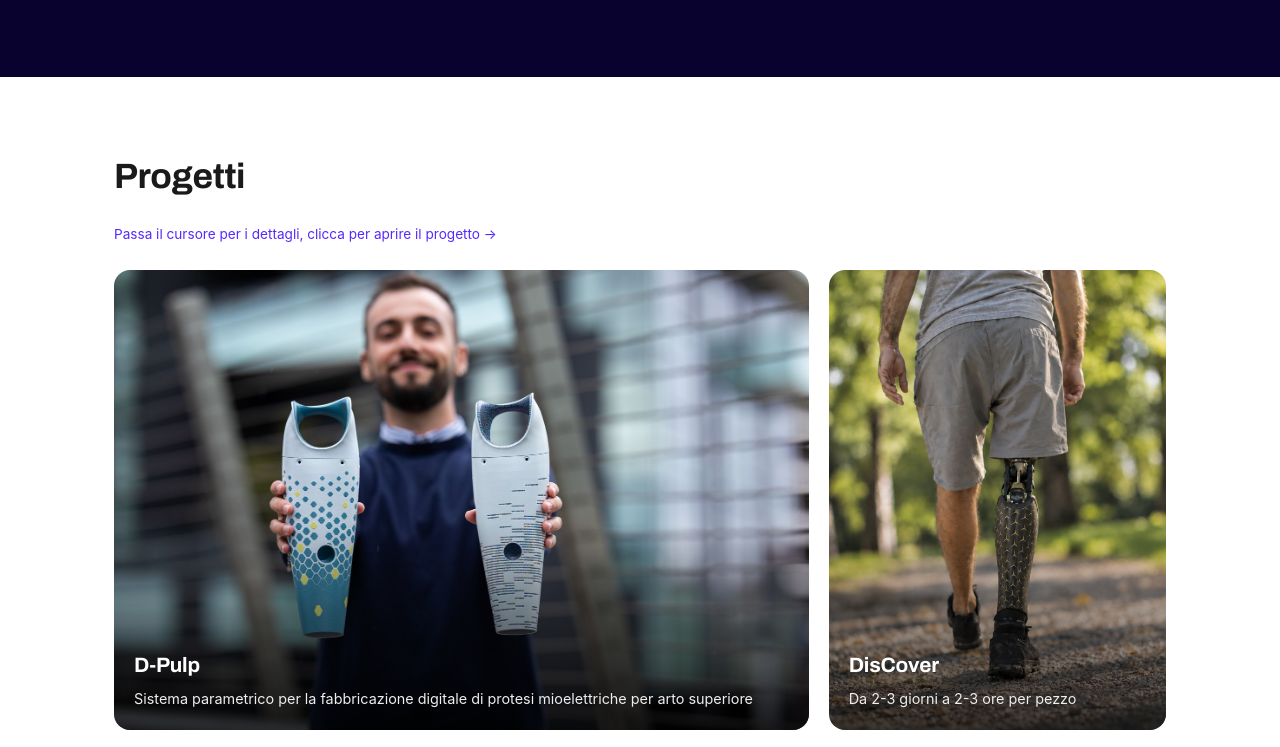
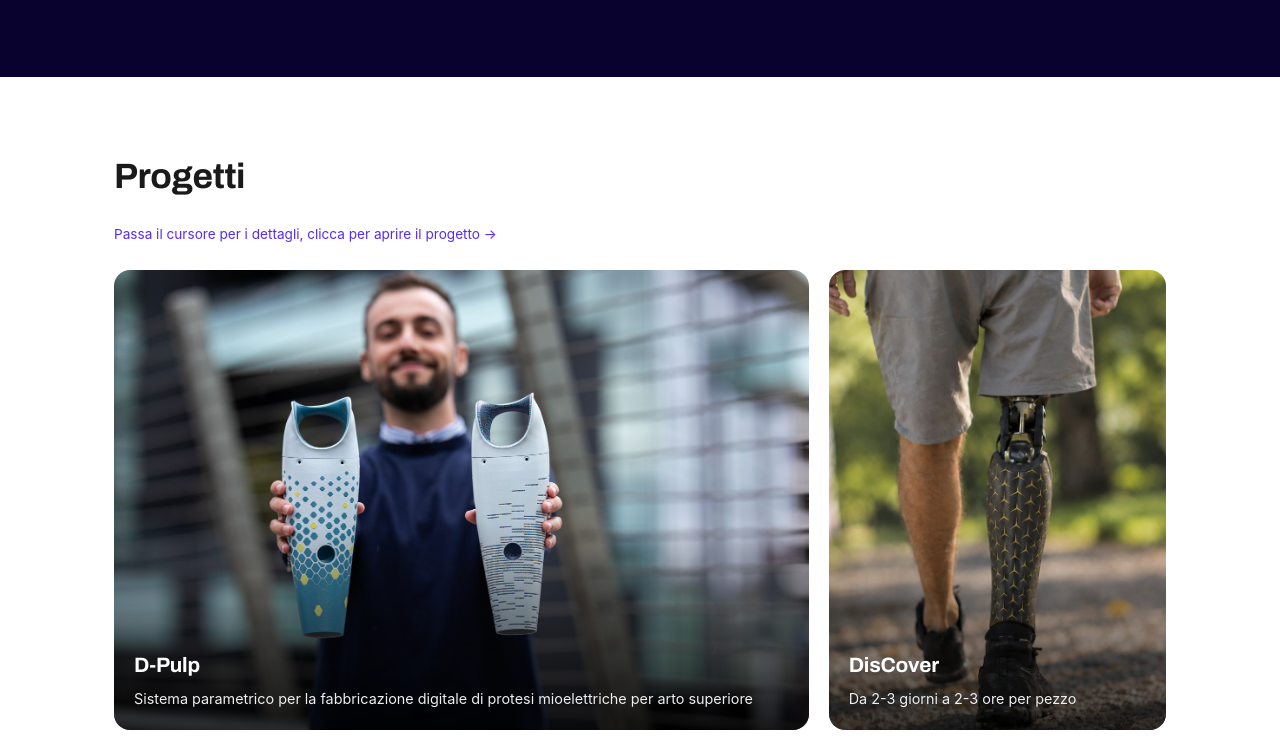
Before and after one commit to simoneperinidesign-lab/simoneperinidesign, a plain HTML site: page index.html in a window 1280 px wide. Shown: the part 1375-2122 px from the top of the page. Drawn offline with Linux system fonts and the light colour scheme; animation ran at ten frames a second.

Commit message:
Update style.css

```diff
--- a/style.css
+++ b/style.css
@@ -466,9 +466,10 @@ ul {
   grid-row: span 3;
 }
 
-/* Copertina DisCover: inquadra la gamba con la cover al centro */
+/* Copertina DisCover: zoom sulla gamba con la cover */
 .project-tile img[src*="discover"] {
-  object-position: 55% 65%;
+  transform: scale(1.5);
+  transform-origin: 55% 68%;
 }
 
 .project-tile:nth-child(4n+3) {
```
